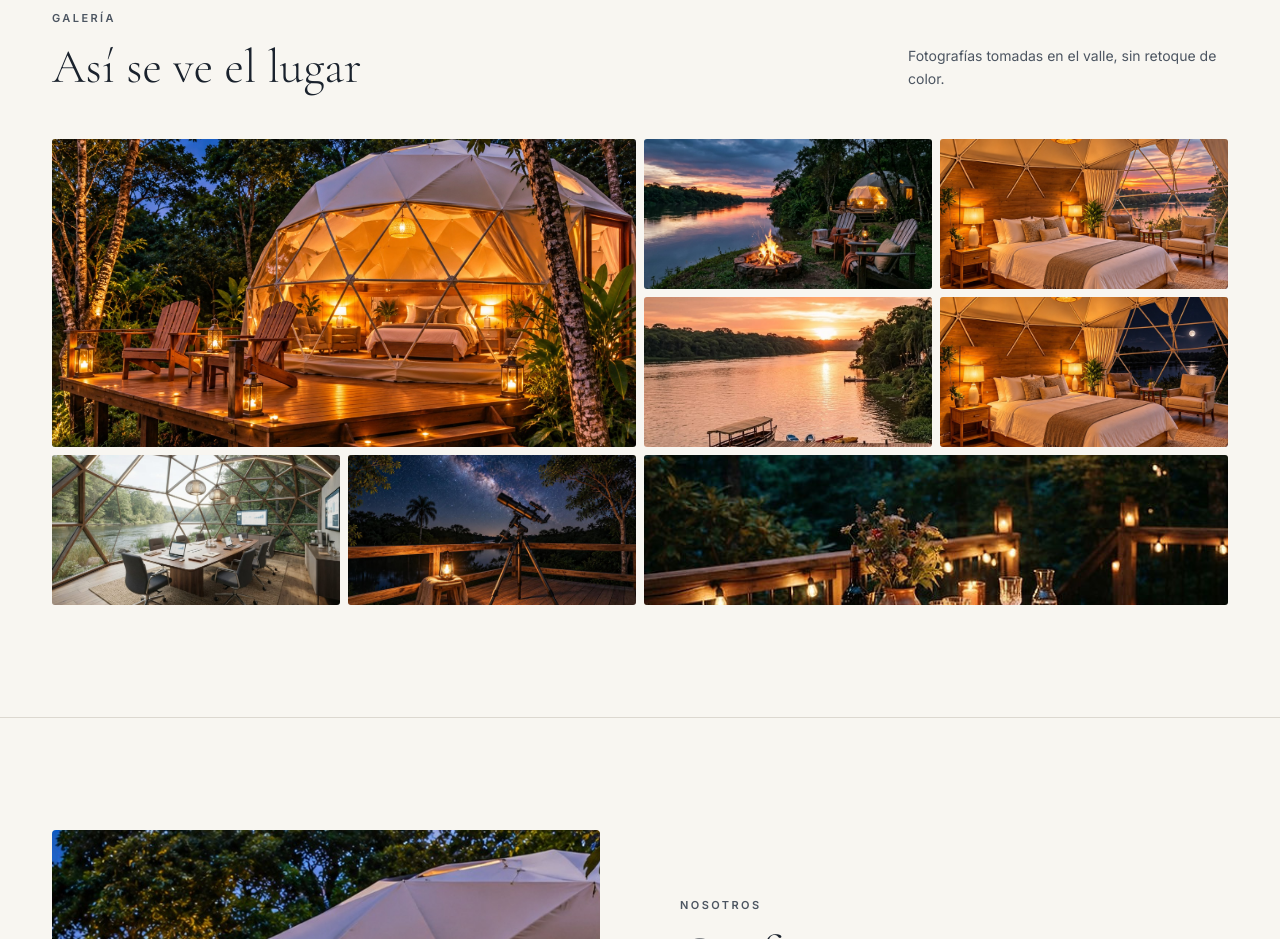
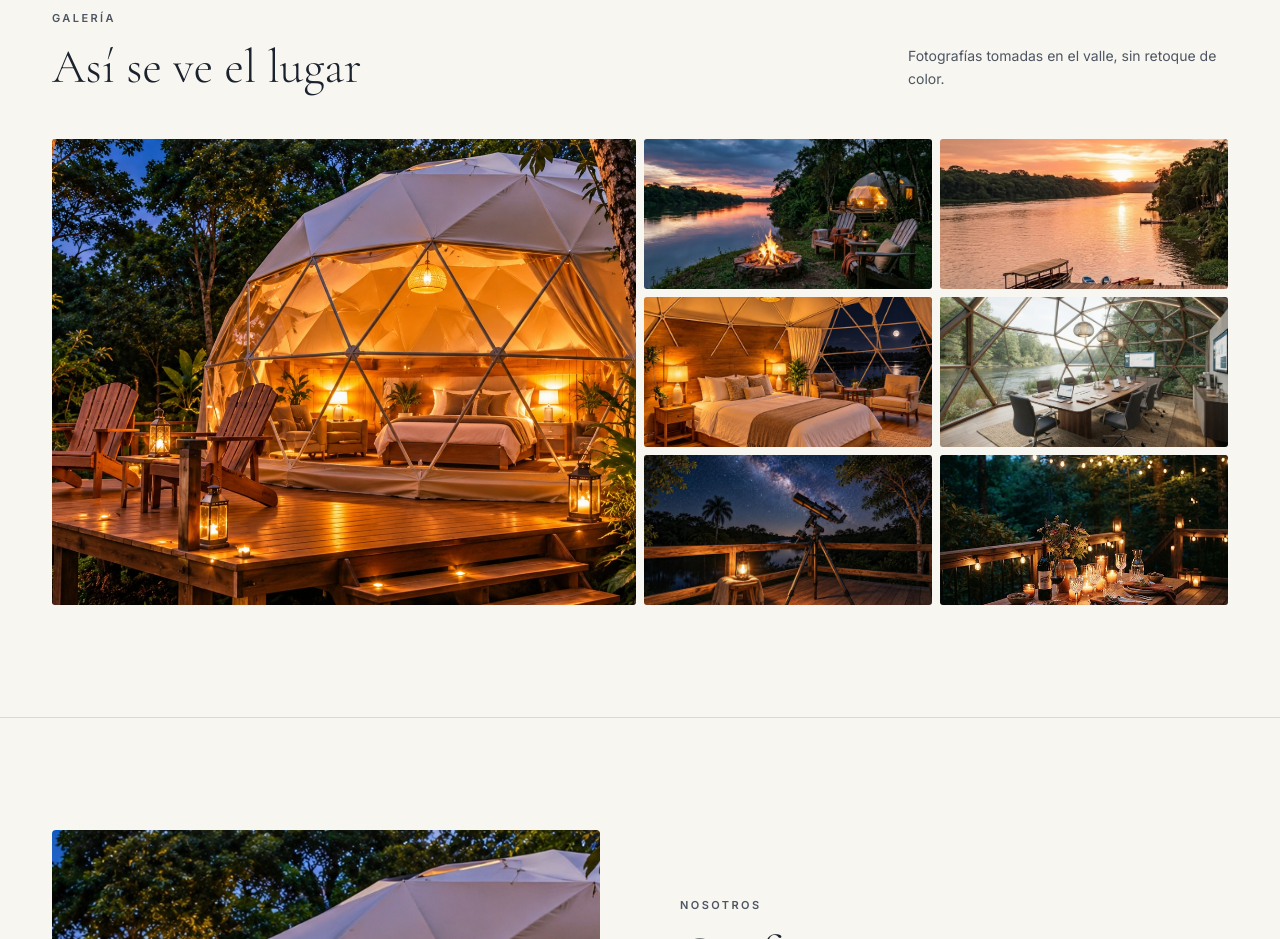
Before and after one commit to Fernando10104/orbix, a plain HTML site: page index.html in a window 1280 px wide. Shown: the part 4080-5019 px from the top of the page. Drawn offline with nearby package versions, Linux system fonts and the light colour scheme.

Commit message:
Remove 2.jpeg from gallery and place large photo on the left

```diff
--- a/index.html
+++ b/index.html
@@ -20,8 +20,8 @@
   .orbix-gallery > div { overflow: hidden; border-radius: 3px; background: hsl(var(--muted)); }
   .orbix-gallery img { width: 100%; height: 100%; object-fit: cover; display: block; }
   .orbix-gallery .tile-large { grid-column: span 2; grid-row: span 2; }
-  @media (min-width: 640px) { .orbix-gallery { grid-template-columns: repeat(3, minmax(0, 1fr)); grid-auto-rows: 140px; } }
-  @media (min-width: 900px) { .orbix-gallery { grid-template-columns: repeat(4, minmax(0, 1fr)); grid-auto-rows: 150px; } .orbix-gallery .tile-wide { grid-column: span 2; } }
+  @media (min-width: 640px) { .orbix-gallery { grid-template-columns: repeat(3, minmax(0, 1fr)); grid-auto-rows: 130px; } .orbix-gallery .tile-large { grid-column: span 1; grid-row: span 3; } }
+  @media (min-width: 900px) { .orbix-gallery { grid-template-columns: repeat(4, minmax(0, 1fr)); grid-auto-rows: 150px; } .orbix-gallery .tile-large { grid-column: span 2; grid-row: span 3; } }
 </style>
 </head>
 <body>
@@ -209,12 +209,11 @@
     <div class="mt-12 orbix-gallery">
       <div class="tile-large"><img src="./ORBIX E.A.S. · Glamping en Piquete Cué, Limpio_files/1-4.jpeg" alt="Vista principal del domo geodésico en el valle"></div>
       <div class="tile"><img src="./ORBIX E.A.S. · Glamping en Piquete Cué, Limpio_files/1.jpeg" alt="Domo geodésico iluminado en el bosque al anochecer"></div>
-      <div class="tile"><img src="./ORBIX E.A.S. · Glamping en Piquete Cué, Limpio_files/2.jpeg" alt="Interior del domo con cama king frente al bosque"></div>
       <div class="tile"><img src="./ORBIX E.A.S. · Glamping en Piquete Cué, Limpio_files/3.jpeg" alt="Fogón de piedra y tazas de cerámica al atardecer"></div>
       <div class="tile"><img src="./ORBIX E.A.S. · Glamping en Piquete Cué, Limpio_files/2-2.jpeg" alt="Interior del domo"></div>
       <div class="tile"><img src="./ORBIX E.A.S. · Glamping en Piquete Cué, Limpio_files/3-2.jpeg" alt="Detalle del fogón y el bosque"></div>
       <div class="tile"><img src="./ORBIX E.A.S. · Glamping en Piquete Cué, Limpio_files/1-3.jpeg" alt="Paisaje del valle"></div>
-      <div class="tile tile-wide"><img src="./ORBIX E.A.S. · Glamping en Piquete Cué, Limpio_files/972a2d8d2_generated_image(1).png" alt="Cena bajo las estrellas"></div>
+      <div class="tile"><img src="./ORBIX E.A.S. · Glamping en Piquete Cué, Limpio_files/972a2d8d2_generated_image(1).png" alt="Cena bajo las estrellas"></div>
     </div>
   </div>
 </section>
```
